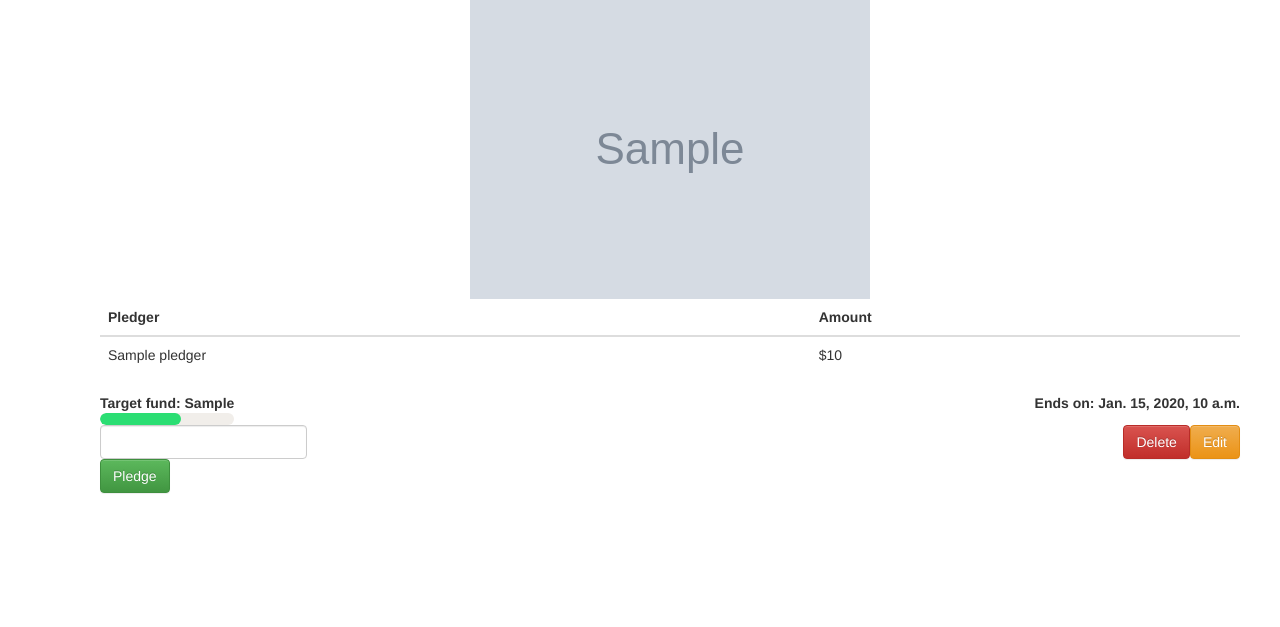
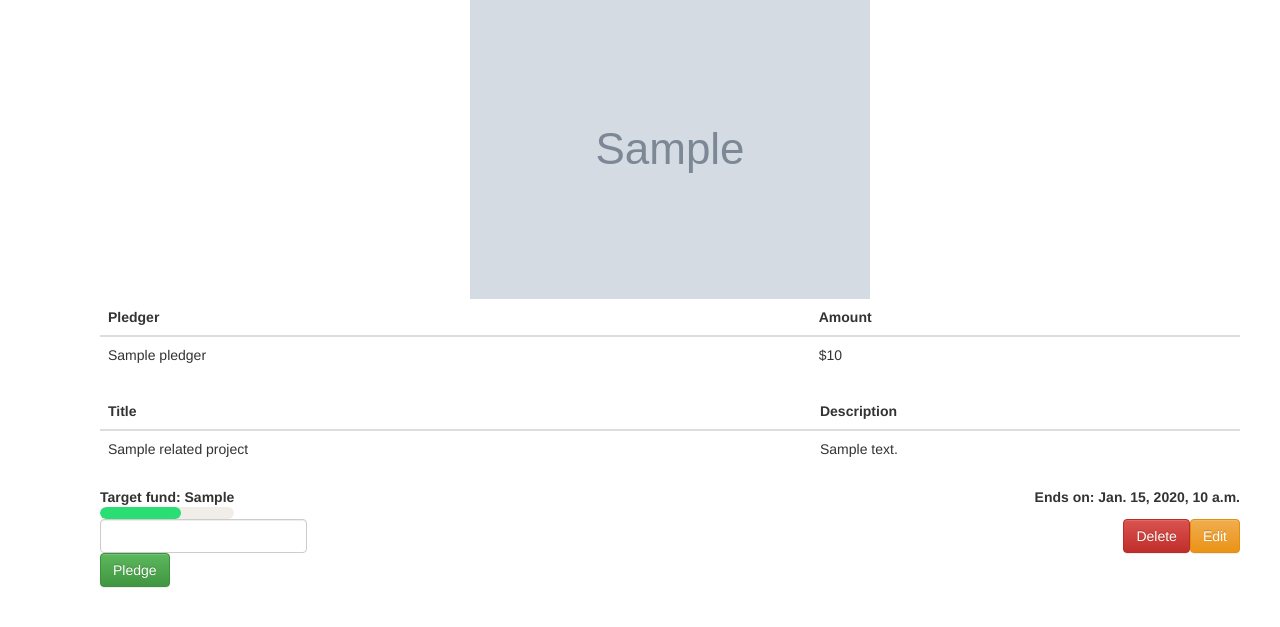
Before and after one commit to CS2102-Group16/TakeMyMoney, a Django app: template TakeMyMoney/templates/project_details.html in a window 1280 px wide. Shown: the part 173-800 px from the top of the page. Run offline with Django 3.2, Linux system fonts and the light colour scheme; the template is opened without the code that fills it: most values are stand-ins (such as "Sample title", 1, 10 or a date in 2020); grey boxes marked "Sample" are stand-in pictures; some libraries are stand-ins or nearby versions.

Commit message:
Related projects query

```diff
--- a/TakeMyMoney/templates/project_details.html
+++ b/TakeMyMoney/templates/project_details.html
@@ -56,6 +56,22 @@
                 </tbody>
             </table>
             {% endif %}
+            {% if related %}
+            <table class="table">
+                <thead>
+                    <th>Title</th>
+                    <th>Description</th>
+                </thead>
+                <tbody>
+                {% for related_project in related %}
+                <tr>
+                    <td>{{ related_project.title }}</td>
+                    <td>{{ related_project.description }}</td>
+                </tr>
+                {% endfor %}
+                </tbody>
+            </table>
+            {% endif %}
             <div class="project-footer">
                 <div class="pull-left">
                     <span><b>Target fund: {{ project.target_fund }}</b></span>
```
Also changed, not shown: TakeMyMoney/views.py (+18 -0 lines).
